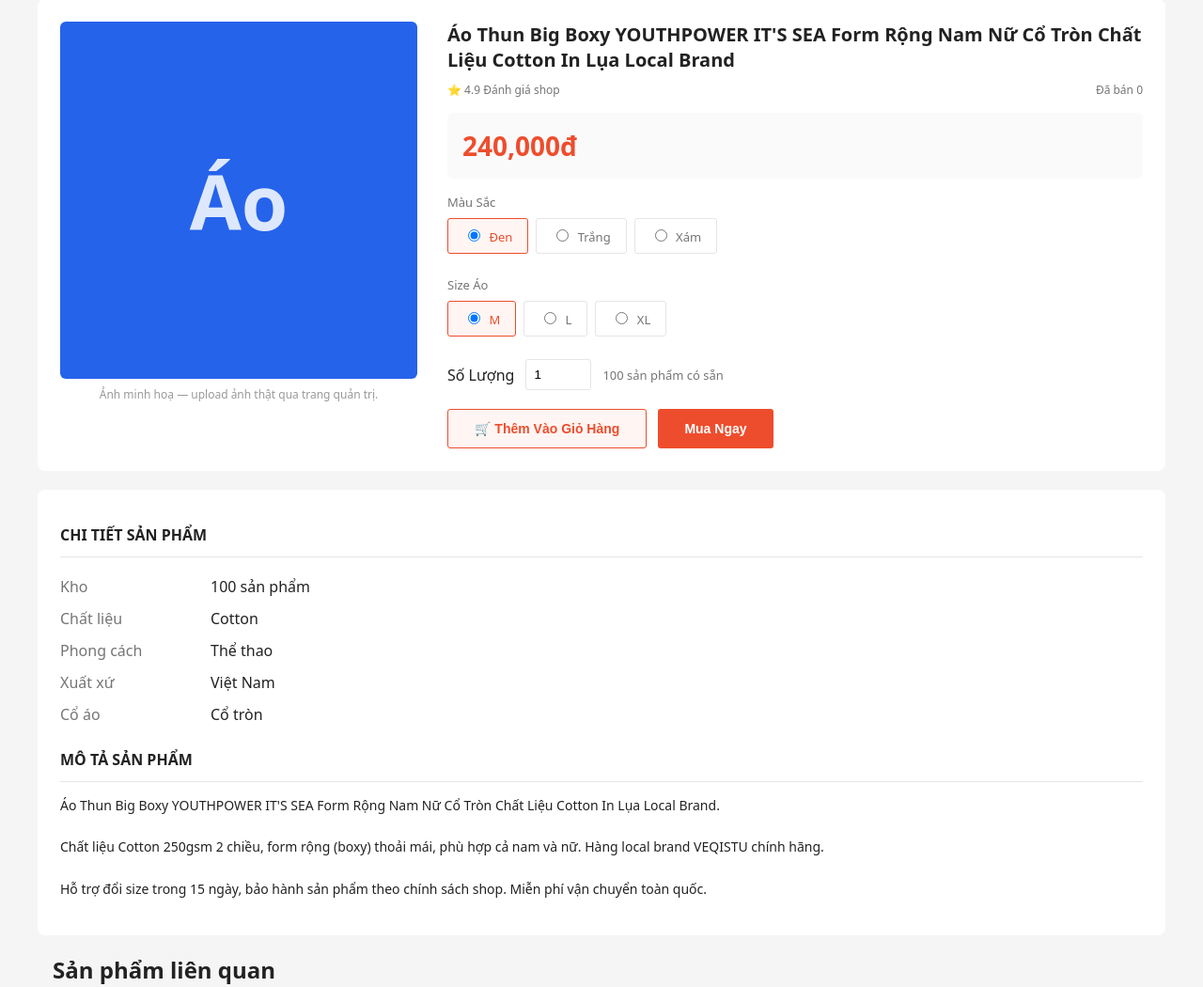
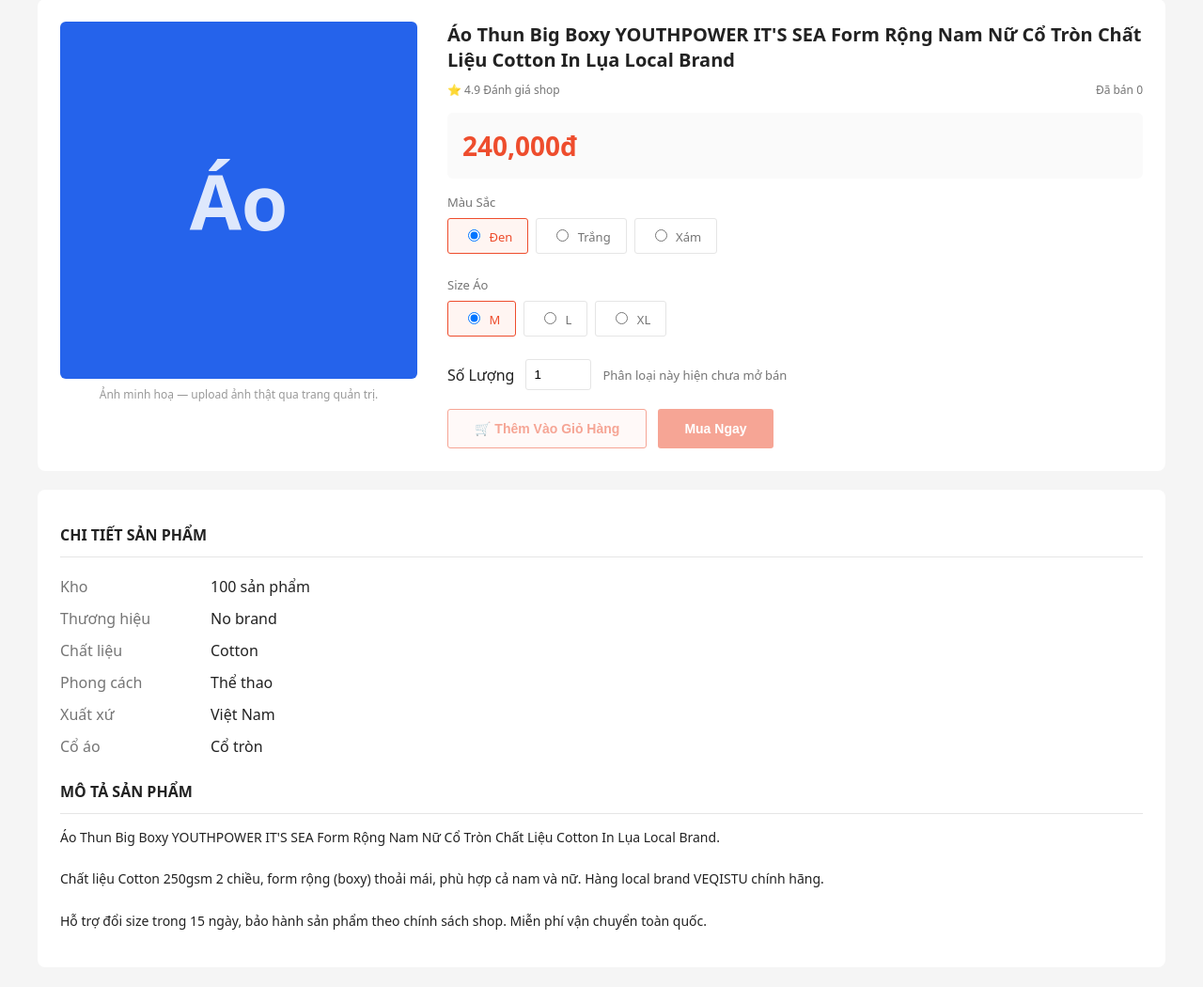
Before and after one commit to veqistu/web-ban-hang-veqistu, a Flask app: page /san-pham/1 in a window 1280 px wide. Shown: the part 107-1157 px from the top of the page at 94% size. Run offline with Flask 3, Linux system fonts and the light colour scheme; data comes from the database, SQL or seed files in the repository; tables that the repository leaves empty hold one stand-in row (values such as "Sample post").

Commit message:
Add files via upload

```diff
--- a/templates/index.html
+++ b/templates/index.html
@@ -30,7 +30,11 @@
       {% for p in products %}
       <a class="product-card" href="{{ url_for('product_detail', product_id=p['id']) }}">
         <div class="product-thumb" style="background:{{ p['color_hex'] }}">
+          {% if p['image_path'] %}
+          <img src="{{ url_for('static', filename=p['image_path']) }}" alt="{{ p['name'] }}">
+          {% else %}
           <span>{{ p['name'][:2] }}</span>
+          {% endif %}
           {% if p['original_price'] %}
           <div class="discount-badge">-{{ ((1 - p['price']/p['original_price']) * 100) | round | int }}%</div>
           {% endif %}
@@ -38,7 +42,7 @@
         <div class="product-info">
           <div class="product-name">{{ p['name'] }}</div>
           <div class="product-price">
-            <span class="price-now">{{ "{:,.0f}".format(p['price']) }}đ</span>
+            <span class="price-now">{% if p['variant_price_count'] and p['variant_price_count'] > 1 %}Từ {% endif %}{{ "{:,.0f}".format(p['price']) }}đ</span>
             {% if p['original_price'] %}<span class="price-old">{{ "{:,.0f}".format(p['original_price']) }}đ</span>{% endif %}
           </div>
           <div class="product-meta">
--- a/templates/product_detail.html
+++ b/templates/product_detail.html
@@ -6,9 +6,22 @@
 <div class="product-detail">
   <div class="gallery">
     <div class="gallery-main" style="background:{{ p['color_hex'] }}">
+      {% if p['image_path'] %}
+      <img src="{{ url_for('static', filename=p['image_path']) }}" alt="{{ p['name'] }}">
+      {% else %}
       <span>{{ p['name'][:2] }}</span>
+      {% endif %}
     </div>
+    {% if p['gallery_images'] %}
+    <div class="gallery-thumbs">
+      {% for img in p['gallery_images'].split(',') %}
+      <img src="{{ url_for('static', filename=img) }}" alt="{{ p['name'] }}">
+      {% endfor %}
+    </div>
+    {% endif %}
+    {% if not p['image_path'] %}
     <p class="gallery-note">Ảnh minh hoạ — upload ảnh thật qua trang quản trị.</p>
+    {% endif %}
   </div>
 
   <div class="detail-info">
@@ -18,15 +31,15 @@
       <span class="sold">Đã bán {{ p['sold_count'] }}</span>
     </div>
 
-    <div class="price-box">
-      <span class="price-now">{{ "{:,.0f}".format(p['price']) }}đ</span>
+    <div class="price-box" id="price-box">
+      <span class="price-now" id="price-now">{{ "{:,.0f}".format(p['price']) }}đ</span>
       {% if p['original_price'] %}
-        <span class="price-old">{{ "{:,.0f}".format(p['original_price']) }}đ</span>
-        <span class="discount-badge">-{{ ((1 - p['price']/p['original_price']) * 100) | round | int }}%</span>
+        <span class="price-old" id="price-old">{{ "{:,.0f}".format(p['original_price']) }}đ</span>
+        <span class="discount-badge" id="discount-badge">-{{ ((1 - p['price']/p['original_price']) * 100) | round | int }}%</span>
       {% endif %}
     </div>
 
-    <form method="post" action="{{ url_for('cart_add') }}" class="variant-form">
+    <form method="post" action="{{ url_for('cart_add') }}" class="variant-form" id="variant-form">
       <input type="hidden" name="product_id" value="{{ p['id'] }}">
 
       <div class="variant-group">
@@ -55,13 +68,13 @@
 
       <div class="qty-group">
         <label>Số Lượng</label>
-        <input type="number" name="qty" value="1" min="1" max="{{ p['stock'] }}">
-        <span class="stock-note">{{ p['stock'] }} sản phẩm có sẵn</span>
+        <input type="number" name="qty" id="qty-input" value="1" min="1" max="{{ p['stock'] }}">
+        <span class="stock-note" id="stock-note">{{ p['stock'] }} sản phẩm có sẵn</span>
       </div>
 
       <div class="action-buttons">
-        <button type="submit" class="btn btn-outline">🛒 Thêm Vào Giỏ Hàng</button>
-        <button type="submit" name="buy_now" value="1" class="btn btn-primary">Mua Ngay</button>
+        <button type="submit" class="btn btn-outline" id="btn-add-cart">🛒 Thêm Vào Giỏ Hàng</button>
+        <button type="submit" name="buy_now" value="1" class="btn btn-primary" id="btn-buy-now">Mua Ngay</button>
       </div>
     </form>
   </div>
@@ -71,13 +84,26 @@
   <h2>CHI TIẾT SẢN PHẨM</h2>
   <table class="spec-table">
     <tr><th>Kho</th><td>{{ p['stock'] }} sản phẩm</td></tr>
+    <tr><th>Thương hiệu</th><td>{{ p['brand'] or 'No brand' }}</td></tr>
     <tr><th>Chất liệu</th><td>{{ p['material'] }}</td></tr>
     <tr><th>Phong cách</th><td>{{ p['style'] }}</td></tr>
     <tr><th>Xuất xứ</th><td>{{ p['origin'] }}</td></tr>
     <tr><th>Cổ áo</th><td>{{ p['collar'] }}</td></tr>
+    {% if p['pattern'] %}<tr><th>Mẫu</th><td>{{ p['pattern'] }}</td></tr>{% endif %}
+    {% if p['season'] %}<tr><th>Mùa</th><td>{{ p['season'] }}</td></tr>{% endif %}
+    {% if p['sleeve_length'] %}<tr><th>Chiều dài tay áo</th><td>{{ p['sleeve_length'] }}</td></tr>{% endif %}
+    {% if p['garment_length'] %}<tr><th>Chiều dài áo</th><td>{{ p['garment_length'] }}</td></tr>{% endif %}
+    {% if p['fit'] %}<tr><th>Dáng kiểu áo</th><td>{{ p['fit'] }}</td></tr>{% endif %}
   </table>
   <h2>MÔ TẢ SẢN PHẨM</h2>
   <p class="description">{{ p['description'] }}</p>
+  {% if p['gallery_images'] %}
+  <div class="description-gallery">
+    {% for img in p['gallery_images'].split(',') %}
+    <img src="{{ url_for('static', filename=img) }}" alt="{{ p['name'] }}">
+    {% endfor %}
+  </div>
+  {% endif %}
 </div>
 
 {% if related %}
@@ -86,7 +112,9 @@
   <div class="product-grid">
     {% for r in related %}
     <a class="product-card" href="{{ url_for('product_detail', product_id=r['id']) }}">
-      <div class="product-thumb" style="background:{{ r['color_hex'] }}"><span>{{ r['name'][:2] }}</span></div>
+      <div class="product-thumb" style="background:{{ r['color_hex'] }}">
+        {% if r['image_path'] %}<img src="{{ url_for('static', filename=r['image_path']) }}" alt="{{ r['name'] }}">{% else %}<span>{{ r['name'][:2] }}</span>{% endif %}
+      </div>
       <div class="product-info">
         <div class="product-name">{{ r['name'] }}</div>
         <div class="product-price"><span class="price-now">{{ "{:,.0f}".format(r['price']) }}đ</span></div>
@@ -100,4 +128,50 @@
   </div>
 </div>
 {% endif %}
+
+<script>
+  var productVariants = {{ variants_json|safe }};
+
+  function formatMoney(n) {
+    return new Intl.NumberFormat('vi-VN').format(Math.round(n)) + 'đ';
+  }
+
+  function findSelectedVariant() {
+    var colorInput = document.querySelector('input[name="color"]:checked');
+    var sizeInput = document.querySelector('input[name="size"]:checked');
+    if (!colorInput || !sizeInput || !productVariants.length) return null;
+    return productVariants.find(function (v) { return v.color === colorInput.value && v.size === sizeInput.value; }) || null;
+  }
+
+  function updateVariantDisplay() {
+    if (!productVariants.length) return; // sản phẩm không có bảng phân loại riêng — dùng giá/kho mặc định
+    var variant = findSelectedVariant();
+    var priceNow = document.getElementById('price-now');
+    var stockNote = document.getElementById('stock-note');
+    var qtyInput = document.getElementById('qty-input');
+    var addBtn = document.getElementById('btn-add-cart');
+    var buyBtn = document.getElementById('btn-buy-now');
+
+    if (!variant) {
+      if (stockNote) stockNote.textContent = 'Phân loại này hiện chưa mở bán';
+      if (addBtn) addBtn.disabled = true;
+      if (buyBtn) buyBtn.disabled = true;
+      return;
+    }
+
+    if (priceNow) priceNow.textContent = formatMoney(variant.price);
+    if (qtyInput) qtyInput.max = variant.stock;
+    if (stockNote) {
+      stockNote.textContent = variant.stock > 0 ? (variant.stock + ' sản phẩm có sẵn') : 'Hết hàng';
+    }
+    var outOfStock = variant.stock <= 0;
+    if (addBtn) addBtn.disabled = outOfStock;
+    if (buyBtn) buyBtn.disabled = outOfStock;
+  }
+
+  document.querySelectorAll('input[name="color"], input[name="size"]').forEach(function (el) {
+    el.addEventListener('change', updateVariantDisplay);
+  });
+  updateVariantDisplay();
+</script>
 {% endblock %}
```
